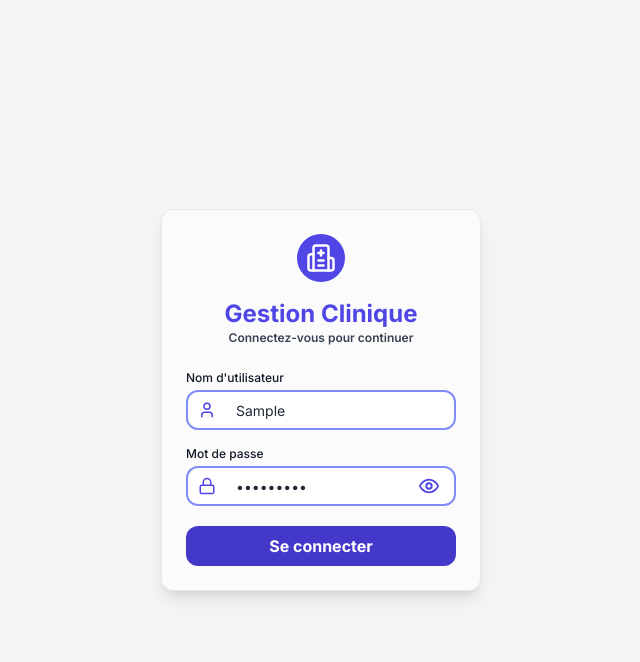
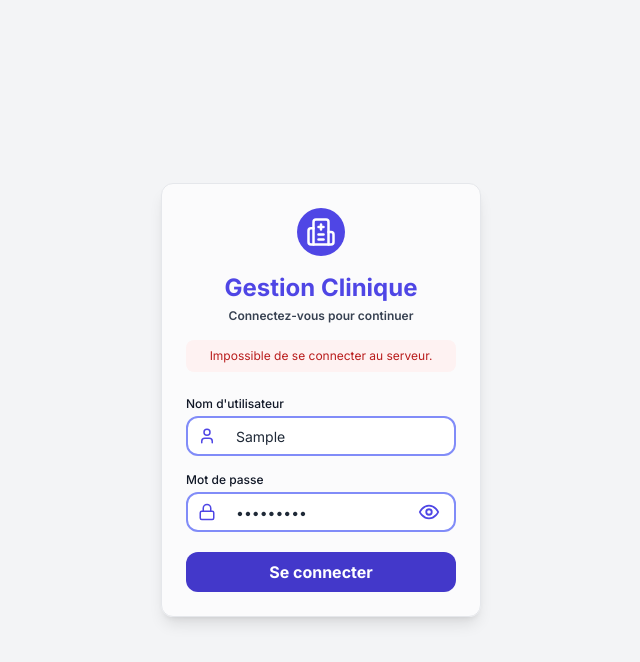
Before and after one commit to mg5officiel/Soutenance, a React (Vite) app in the folder frontend/: page /login in a window 1280 px wide. Both pictures are taken after typing "Sample", "Sample123" into the empty fields and a click on the button "Se connecter". Shown: the top 662 px of the page, without its empty margins (319-959 px from the left). Built offline with nearby package versions, Linux system fonts and the light colour scheme; no server answers.

Commit message:
fix: show login errors and clean invalid Tailwind classes

```diff
--- a/frontend/src/pages/Login.jsx
+++ b/frontend/src/pages/Login.jsx
@@ -12,12 +12,14 @@ function Login() {
     const [usernameError, setUsernameError] = useState("");
     const [passwordError, setPasswordError] = useState("");
     const [loading, setLoading] = useState(false);
+    const [authError, setAuthError] = useState("");
 
     const handleLogin = async (e) => {
         e.preventDefault();
 
         setUsernameError("");
         setPasswordError("");
+        setAuthError("");
 
         let hasError = false;
 
@@ -46,15 +48,18 @@ function Login() {
                 console.log("Connexion réussie !");
                 navigate("/dashboard");
         } catch (error) {
-
             console.error("Erreur de connexion :", error);
-
+            setAuthError(
+                error.response?.status === 401
+                    ? "Nom d'utilisateur ou mot de passe incorrect."
+                    : "Impossible de se connecter au serveur."
+            );
         } finally {
             setLoading(false);
         }
     };
     return(
-        <div className="bg-gray-100 min-h-screen gb-gray-100 flex items-center justify-center p-4">
+        <div className="bg-gray-100 min-h-screen flex items-center justify-center p-4">
             <div className="w-full max-w-xs bg-white/70 p-6 border rounded-xl shadow-lg">
                 <div className="flex items-center justify-center mb-4">
                     <div className="w-12 h-12 rounded-3xl text-white bg-indigo-600 flex items-center justify-center">
@@ -64,9 +69,15 @@ function Login() {
                 <h1 className="text-2xl font-bold text-center text-indigo-600">
                     Gestion Clinique
                 </h1>
-                <p className="text-center text-xs font-semibold text-gray-700 mt">
+                <p className="text-center text-xs font-semibold text-gray-700 mt-1">
                     Connectez-vous pour continuer
                 </p>
+
+                {authError && (
+                    <div className="mt-4 px-3 py-2 rounded-lg bg-red-50 text-red-700 text-xs text-center">
+                        {authError}
+                    </div>
+                )}
 
                 <form onSubmit={handleLogin} className="mt-6">
 
```
